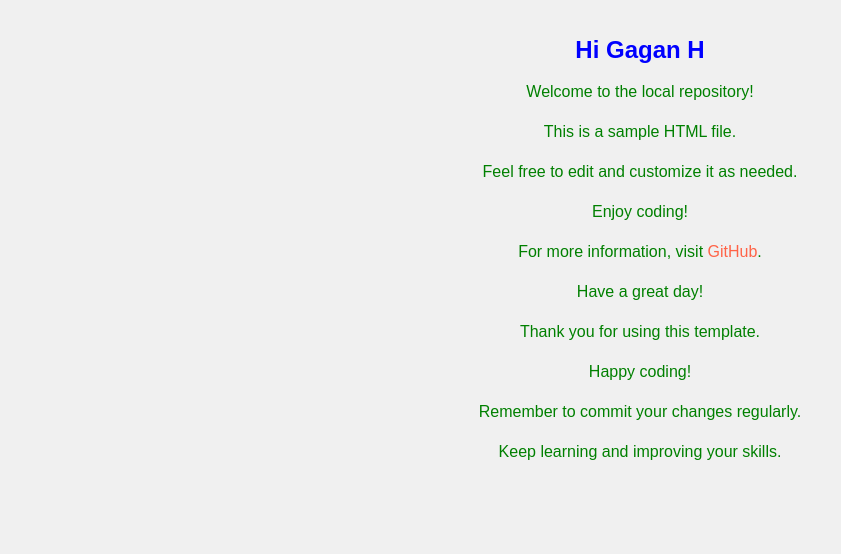
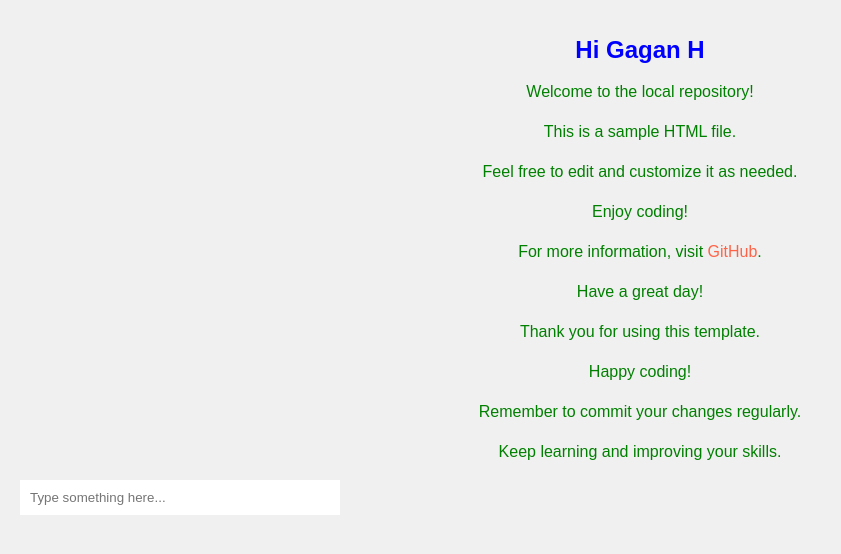
Before and after one commit to gaganguddi/new, a plain HTML site: page index.html in a window 1280 px wide. Shown: the whole page, without its empty margins (0-841 px from the left). Drawn offline with Linux system fonts and the light colour scheme.

Commit message:
add input box

```diff
--- a/index.html
+++ b/index.html
@@ -18,6 +18,6 @@
   <p>Happy coding!</p>
   <p>Remember to commit your changes regularly.</p>
   <p>Keep learning and improving your skills.</p>
-
+  <input type="text" placeholder="Type something here..." style="border: 3px; border-color: #ff6347; padding: 10px; width: 300px;">
 </body>
 </html>
```
